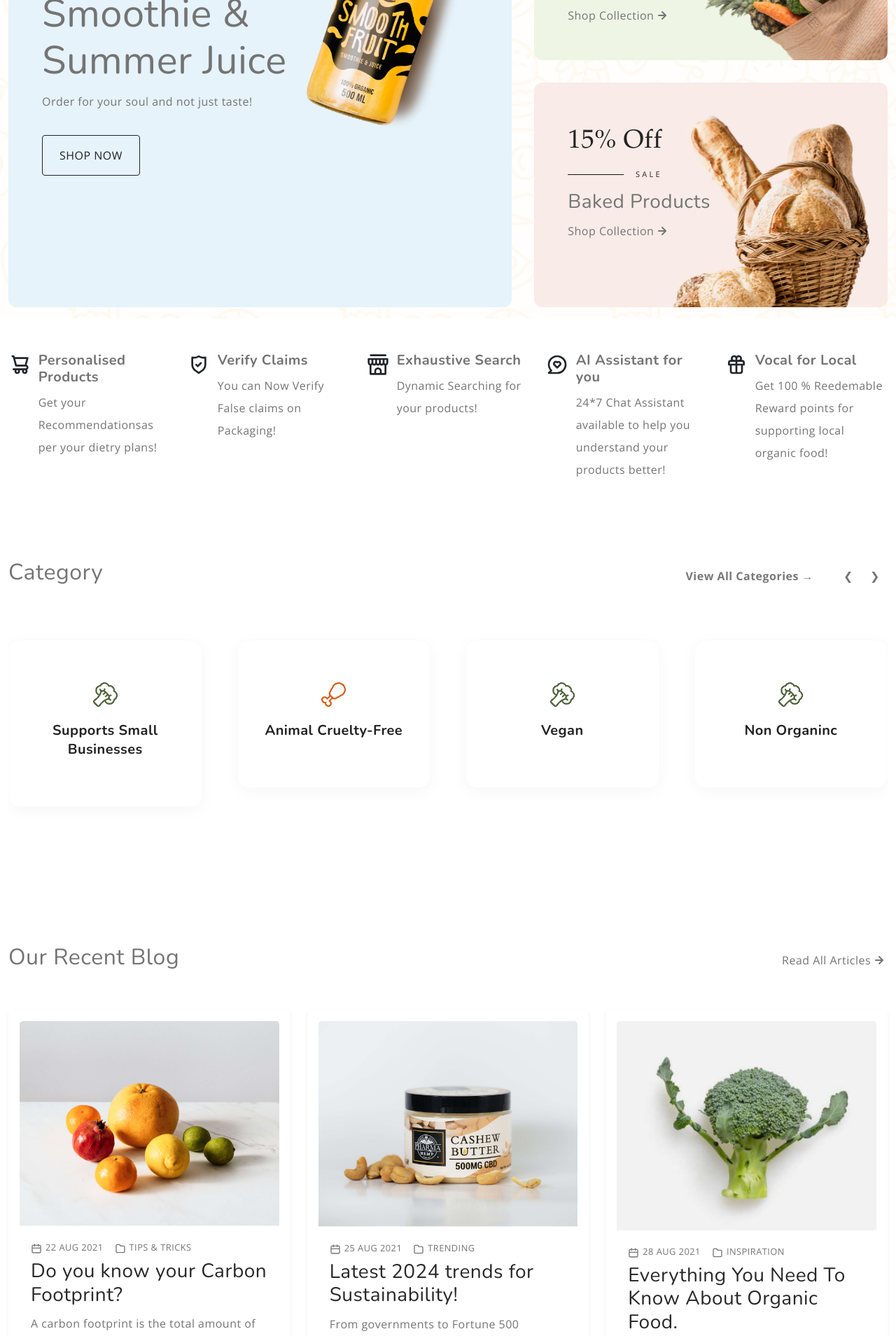
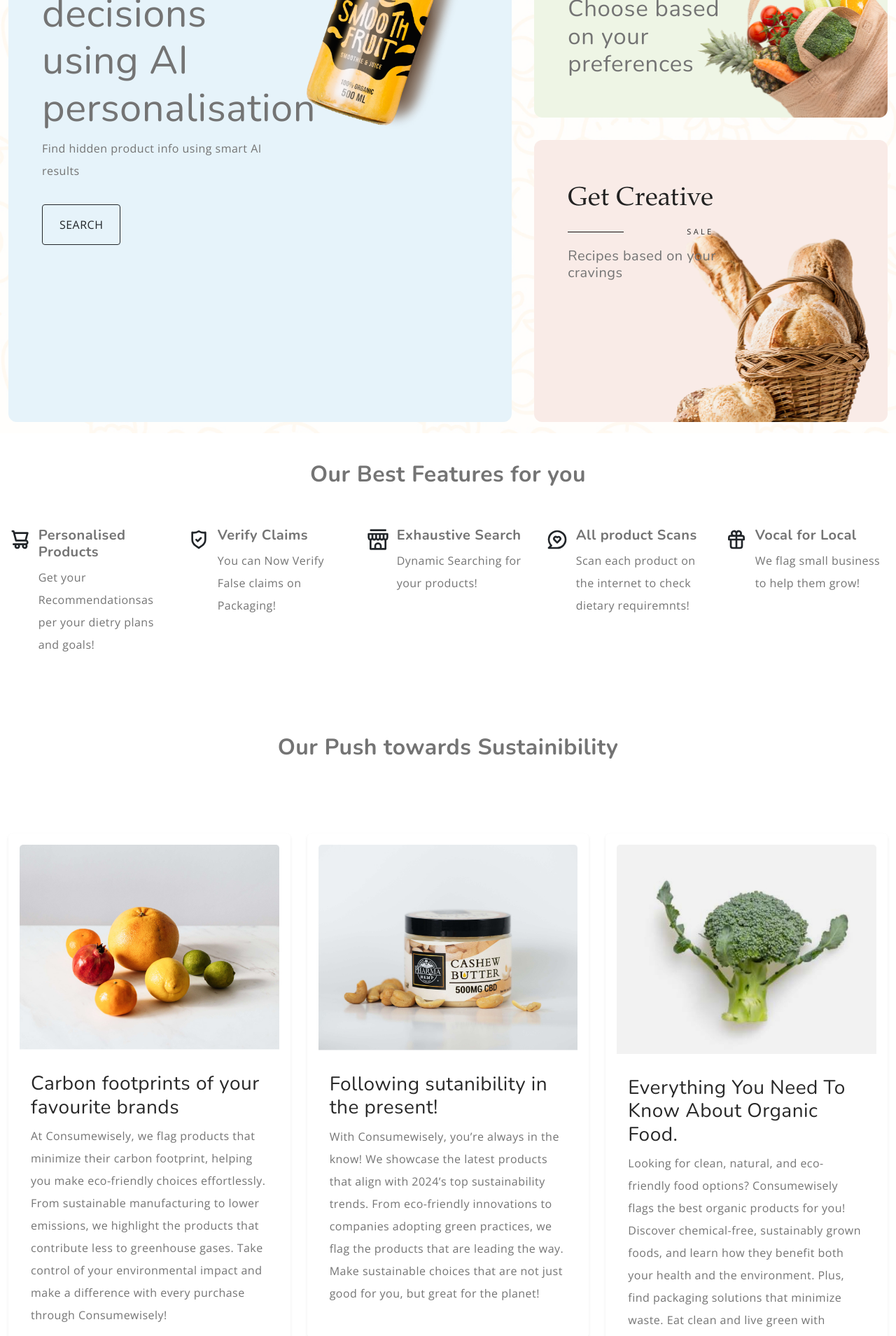
Before and after one commit to diksha-ankercloud/ConsumeWisely-GenAI-Google-Hack-24, a React (Create React App) app in the folder src/frontend/: page / in a window 1280 px wide. Shown: the part 460-2369 px from the top of the page at 70% size. Built offline with nearby package versions, Linux system fonts and the light colour scheme.

Commit message:
Update homepage.js

```diff
--- a/src/frontend/src/pages/homepage.js
+++ b/src/frontend/src/pages/homepage.js
@@ -1,4 +1,5 @@
 import Category from "../components/category";
+import Category1 from "../components/category1";
 
 function Homepage() {
   return (
@@ -22,18 +23,18 @@ function Homepage() {
                       <div className="swiper-slide">
                         <div className="row banner-content p-5">
                           <div className="content-wrapper col-md-7">
-                            <div className="categories my-3">100% natural</div>
+                            <div className="categories my-3">Faster choices</div>
                             <h3 className="display-4">
-                              Fresh Smoothie &amp; Summer Juice
+                              Easier decisions using AI personalisation
                             </h3>
                             <p>
-                              Order for your soul and not just taste!
+                              Find hidden product info using smart AI results
                             </p>
                             <a
                               href="#"
                               className="btn btn-outline-dark btn-lg text-uppercase fs-6 rounded-1 px-4 py-3 mt-3"
                             >
-                              Shop Now
+                              Search
                             </a>
                           </div>
                           <div className="img-wrapper col-md-5">
@@ -116,17 +117,9 @@ function Homepage() {
                 >
                   <div className="row banner-content p-5">
                     <div className="content-wrapper col-md-7">
-                      <div className="categories sale mb-3 pb-3">20% off</div>
-                      <h3 className="banner-title">Fruits &amp; Vegetables</h3>
-                      <a
-                        href="#"
-                        className="d-flex align-items-center nav-link"
-                      >
-                        Shop Collection{" "}
-                        <svg width={24} height={24}>
-                          <use xlinkHref="#arrow-right" />
-                        </svg>
-                      </a>
+                      <div className="categories sale mb-3 pb-3">Smart choices</div>
+                      <h5 className="banner-title">Choose based on your preferences</h5>
+
                     </div>
                   </div>
                 </div>
@@ -139,17 +132,9 @@ function Homepage() {
                 >
                   <div className="row banner-content p-5">
                     <div className="content-wrapper col-md-7">
-                      <div className="categories sale mb-3 pb-3">15% off</div>
-                      <h3 className="item-title">Baked Products</h3>
-                      <a
-                        href="#"
-                        className="d-flex align-items-center nav-link"
-                      >
-                        Shop Collection{" "}
-                        <svg width={24} height={24}>
-                          <use xlinkHref="#arrow-right" />
-                        </svg>
-                      </a>
+                      <div className="categories sale mb-3 pb-3">Get Creative</div>
+                      <h5 className="item-title">Recipes based on your cravings</h5>
+
                     </div>
                   </div>
                 </div>
@@ -159,9 +144,12 @@ function Homepage() {
           </div>
         </div>
       </section>
+      <h2 className="section-title" style={{ textAlign: 'center', fontWeight: 'bold', paddingTop: '40px' }}>Our Best Features for you</h2 >
       <section className="py-5">
+
         <div className="container-fluid">
           <div className="row row-cols-1 row-cols-sm-3 row-cols-lg-5">
+
             <div className="col">
               <div className="card mb-3 border-0">
                 <div className="row">
@@ -182,7 +170,7 @@ function Homepage() {
                     <div className="card-body p-0">
                       <h5><h5><strong>Personalised Products</strong></h5></h5>
                       <p className="card-text">
-                        Get your Recommendationsas per your dietry plans!
+                        Get your Recommendationsas per your dietry plans and goals!
                       </p>
                     </div>
                   </div>
@@ -261,9 +249,9 @@ function Homepage() {
                   </div>
                   <div className="col-md-10">
                     <div className="card-body p-0">
-                      <h5><h5><strong>AI Assistant for you </strong></h5></h5>
+                      <h5><h5><strong>All product Scans</strong></h5></h5>
                       <p className="card-text">
-                      24*7 Chat Assistant available to help you understand your products better!
+                      Scan each product on the internet to check dietary requiremnts!
                       </p>
                     </div>
                   </div>
@@ -290,7 +278,7 @@ function Homepage() {
                     <div className="card-body p-0">
                       <h5><h5><strong>Vocal for Local</strong></h5></h5>
                       <p className="card-text">
-                      Get 100 % Reedemable Reward points for supporting local organic food!
+                      We flag small business to help them grow!
                       </p>
                     </div>
                   </div>
@@ -300,23 +288,14 @@ function Homepage() {
           </div>
         </div>
       </section>
-      <Category/>
-
-
 
       <section id="latest-blog" className="py-5">
         <div className="container-fluid">
           <div className="row">
+          <h2 className="section-title" style={{ textAlign: 'center', fontWeight: 'bold', paddingTop: '0px' }}>Our Push towards Sustainibility</h2>
             <div className="section-header d-flex align-items-center justify-content-between my-5">
-              <h2 className="section-title">Our Recent Blog</h2>
-              <div className="btn-wrap align-right">
-                <a href="#" className="d-flex align-items-center nav-link">
-                  Read All Articles{" "}
-                  <svg width={24} height={24}>
-                    <use xlinkHref="#arrow-right" />
-                  </svg>
-                </a>
-              </div>
+
+
             </div>
           </div>
           <div className="row">
@@ -333,27 +312,17 @@ function Homepage() {
                 </div>
                 <div className="card-body">
                   <div className="post-meta d-flex text-uppercase gap-3 my-2 align-items-center">
-                    <div className="meta-date">
-                      <svg width={16} height={16}>
-                        <use xlinkHref="#calendar" />
-                      </svg>
-                      22 Aug 2021
-                    </div>
-                    <div className="meta-categories">
-                      <svg width={16} height={16}>
-                        <use xlinkHref="#category" />
-                      </svg>
-                      tips &amp; tricks
-                    </div>
+
+
                   </div>
                   <div className="post-header">
                     <h3 className="post-title">
                       <a href="#" className="text-decoration-none">
-                        Do you know your Carbon Footprint?
+                        Carbon footprints of your favourite brands
                       </a>
                     </h3>
                     <p>
-                    A carbon footprint is the total amount of greenhouse gases (GHGs) released into the atmosphere by a person, organization, event, or product. It's calculated by adding up emissions from every stage of a product or service's life, including production, manufacturing, use, and end-of-life....
+                    At Consumewisely, we flag products that minimize their carbon footprint, helping you make eco-friendly choices effortlessly. From sustainable manufacturing to lower emissions, we highlight the products that contribute less to greenhouse gases. Take control of your environmental impact and make a difference with every purchase through Consumewisely!
                     </p>
                   </div>
                 </div>
@@ -373,27 +342,17 @@ function Homepage() {
                 </div>
                 <div className="card-body">
                   <div className="post-meta d-flex text-uppercase gap-3 my-2 align-items-center">
-                    <div className="meta-date">
-                      <svg width={16} height={16}>
-                        <use xlinkHref="#calendar" />
-                      </svg>
-                      25 Aug 2021
-                    </div>
-                    <div className="meta-categories">
-                      <svg width={16} height={16}>
-                        <use xlinkHref="#category" />
-                      </svg>
-                      trending
-                    </div>
+
+
                   </div>
                   <div className="post-header">
                     <h3 className="post-title">
                       <a href="#" className="text-decoration-none">
-                        Latest 2024 trends for Sustainability!
+                        Following sutanibility in the present!
                       </a>
                     </h3>
                     <p>
-                      From governments to Fortune 500 companies, sustainability is on the top of everyone's agenda in 2024.....
+                    With Consumewisely, you’re always in the know! We showcase the latest products that align with 2024’s top sustainability trends. From eco-friendly innovations to companies adopting green practices, we flag the products that are leading the way. Make sustainable choices that are not just good for you, but great for the planet!
                     </p>
                   </div>
                 </div>
@@ -412,18 +371,8 @@ function Homepage() {
                 </div>
                 <div className="card-body">
                   <div className="post-meta d-flex text-uppercase gap-3 my-2 align-items-center">
-                    <div className="meta-date">
-                      <svg width={16} height={16}>
-                        <use xlinkHref="#calendar" />
-                      </svg>
-                      28 Aug 2021
-                    </div>
-                    <div className="meta-categories">
-                      <svg width={16} height={16}>
-                        <use xlinkHref="#category" />
-                      </svg>
-                      inspiration
-                    </div>
+
+
                   </div>
                   <div className="post-header">
                     <h3 className="post-title">
@@ -432,7 +381,7 @@ function Homepage() {
                       </a>
                     </h3>
                     <p>
-                    Looking for packaging solutions for organic products? OF Pack has a wide range of recyclable and compostable options.
+                    Looking for clean, natural, and eco-friendly food options? Consumewisely flags the best organic products for you! Discover chemical-free, sustainably grown foods, and learn how they benefit both your health and the environment. Plus, find packaging solutions that minimize waste. Eat clean and live green with Consumewisely!
                     </p>
                   </div>
                 </div>
@@ -442,6 +391,11 @@ function Homepage() {
         </div>
       </section>
 
+      <Category/>
+      <Category1/>
+
+
+
 
     </>
   );
```
